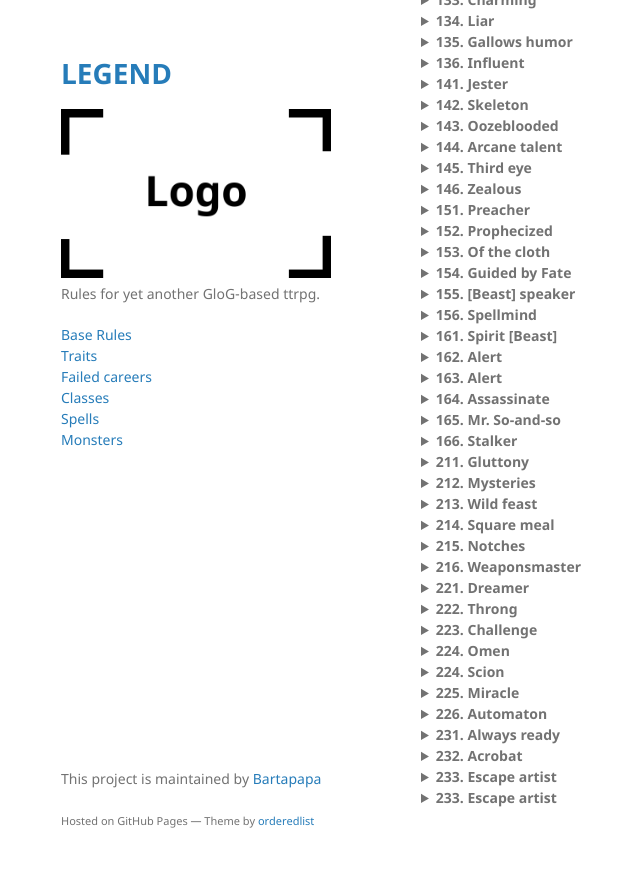
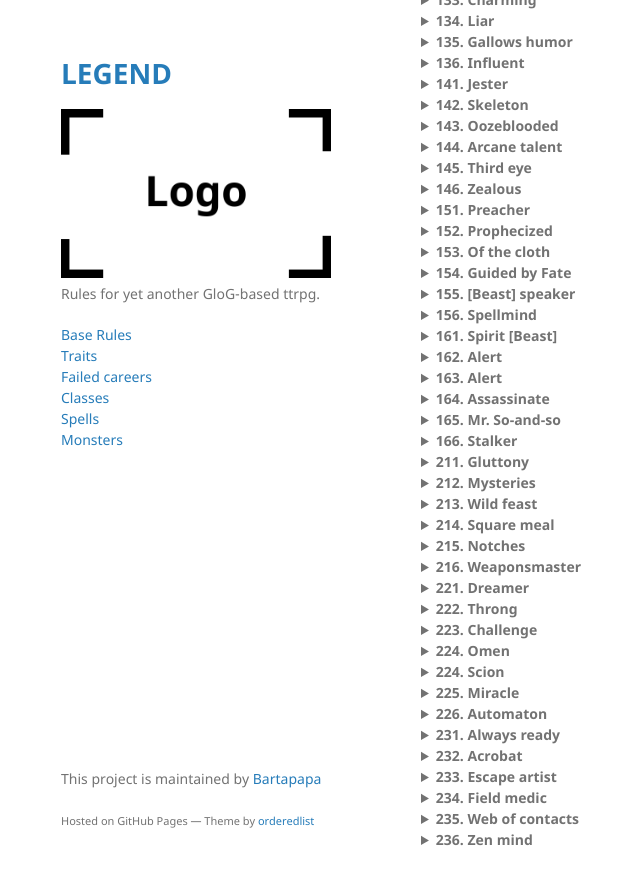
Before and after one commit to Bartapapa/legend, a Jekyll site: the page built from docs/pages/gifts.md, in a window 1280 px wide and 900 px high, scrolled down 601 px. Shown: the top 885 px of the window, without its empty margins (149-789 px from the left). Built offline with Jekyll 4.4.1, drawn with Linux system fonts in a browser that asks for light colours; before the commit the page ends 1459 px from its top, so only the background shows below that.

Commit message:
Update gifts.md

```diff
--- a/docs/pages/gifts.md
+++ b/docs/pages/gifts.md
@@ -289,6 +289,16 @@ Once per rest, you can automatically escape from restraints (rope, manacles, soc
 </details>
 
 <details markdown="1">
-<summary><b>233. Escape artist</b></summary>
-Once per rest, you can automatically escape from restraints (rope, manacles, social convention, etc) as long as you could plausibly do so. You can always ask the GM, 'What's the best exit to take to get out of here?' and you'll get an honest answer.
+<summary><b>234. Field medic</b></summary>
+You can automatically stabilize yourself or an ally with proper tools (you still need to use an action). If you're bare-handed, you need to roll +Wit. You can always ask the GM, 'What made this wound?' and you'll get an honest answer.
 </details>
+
+<details markdown="1">
+<summary><b>235. Web of contacts</b></summary>
+Once per session, you can declare that you know someone who can help you with your predicament. They might not like you. When you stay in town for a week, you automatically have a web of contacts who'll do up to mildly illegal things for you, but expect compensation in return.
+</details>
+
+<details markdown="1">
+<summary><b>236. Zen mind</b></summary>
+Whenever you're affected by great emotion, you can take an action to take a breath and put that emotion in your Mind. You won't be affected by it for the time being, but you'll need to let it out at one point or another. If you speak calmly and directly to people, they won't start having overt displays of emotion, unless they already were prior to you talking to them.
+</details>
```
